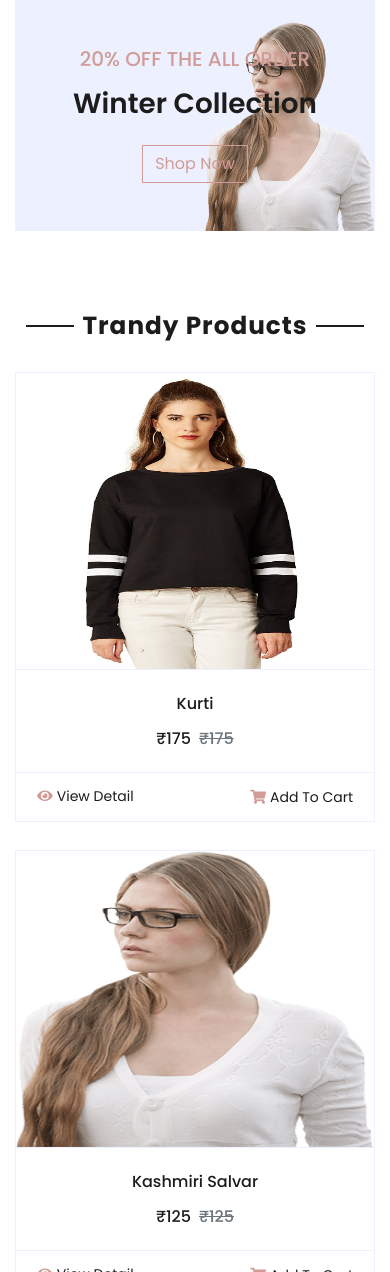
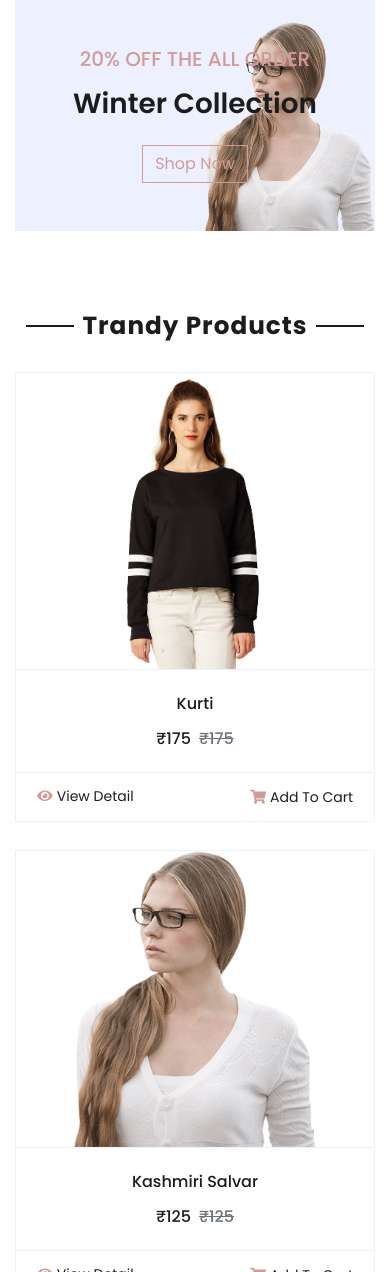
Before and after one commit to DhruvilKheni/ecom, a Django app: page / in a window 390 px wide. Shown: the part 5228-6500 px from the top of the page. Run offline with Django 4.2, Linux system fonts and the light colour scheme; data comes from the database, SQL or seed files in the repository; some libraries are stand-ins or nearby versions.

Commit message:
image responsive

```diff
--- a/buyer/templates/index.html
+++ b/buyer/templates/index.html
@@ -174,7 +174,7 @@
             class="img-fluid w-100"
             src="{{product.ipic.url}}"
             alt=""
-            style="height: 35vh"
+            style="height: 35vh; object-fit: contain"
           />
         </div>
         <div
```
